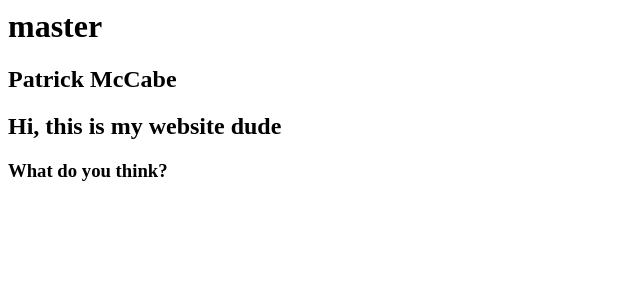
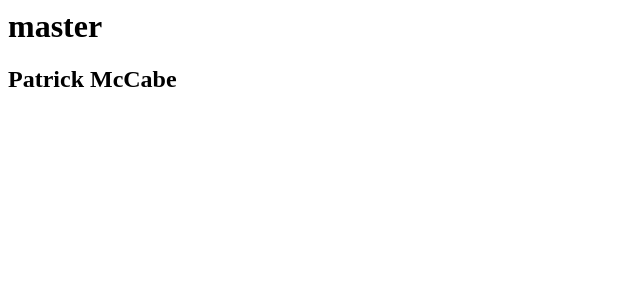
Before and after one commit to Patrick7m/master, a Jekyll site: the page built from index.md, in a window 1280 px wide. Shown: the top 300 px of the page, without its empty margins (0-640 px from the left). Built offline with Jekyll 4.4.1, drawn with Linux system fonts in a browser that asks for light colours; our own code applies the rules of GitHub Pages for plain Markdown files; a script that is not in the unit is left out; the repository's description, which GitHub fills in, is left out.

Commit message:
Update index.md

```diff
--- a/index.md
+++ b/index.md
@@ -1,3 +1 @@
 # Patrick McCabe
-## Hi, this is my website dude
-### What do you think?
```
